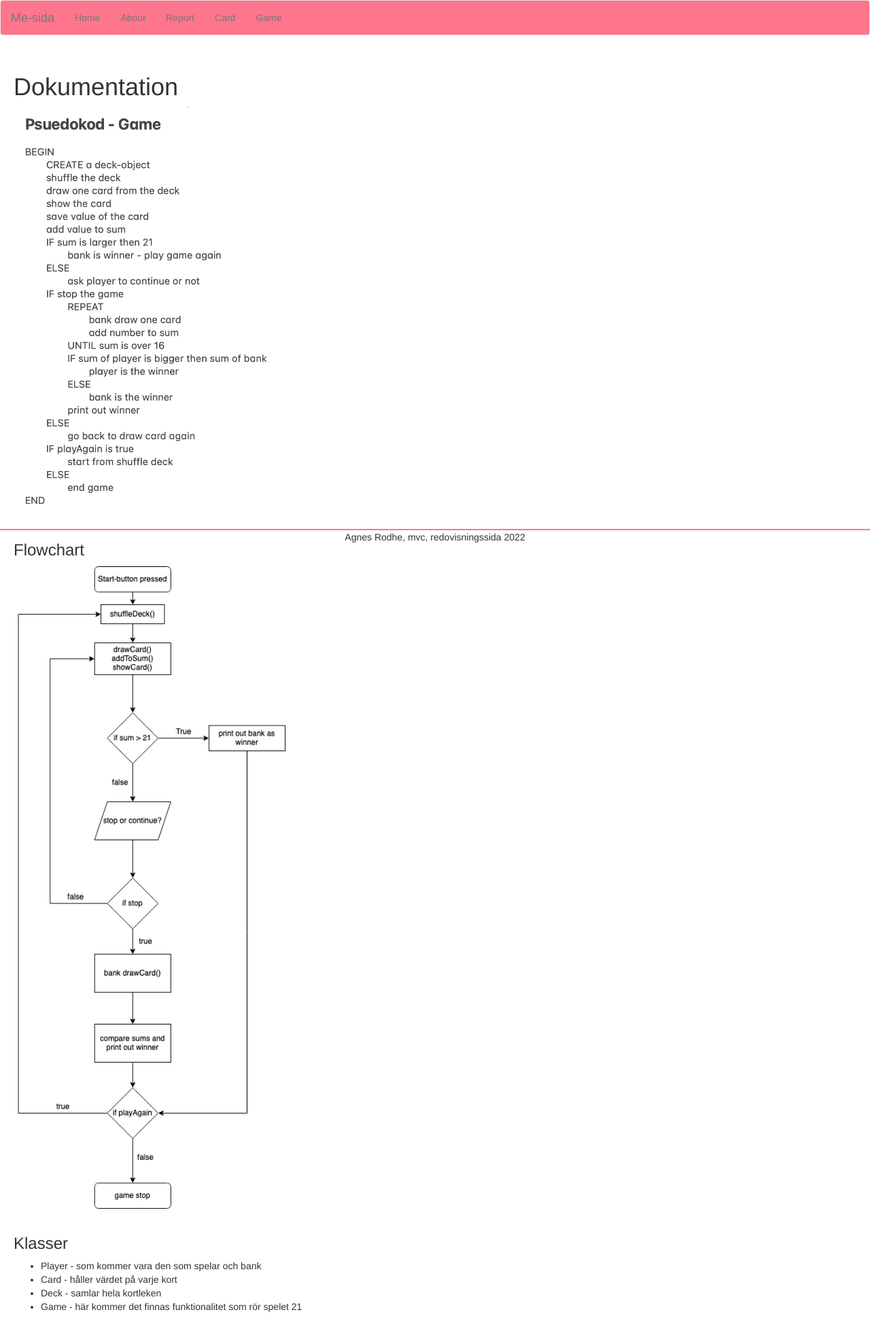
After one commit to agnesrodhe/report, a Symfony app: template templates/game/game-doc.html.twig in a window 1280 px wide. The commit adds this page. Shown: the whole page at 68% size. Run offline with Twig, Linux system fonts and the light colour scheme; the template is opened without the code that fills it, so the values that code supplies are empty; some libraries are stand-ins or nearby versions.

Commit message:
templates modified

```diff
--- a/templates/base.html.twig
+++ b/templates/base.html.twig
@@ -25,6 +25,7 @@
                     <li><a href="{{ url("about") }}">About</a></li>
                     <li><a href="{{ url("report") }}">Report</a></li>
                     <li><a href="{{ url("card") }}">Card</a></li>
+                    <li><a href="{{ url("game") }}">Game</a></li>
                 </ul>
             </div>
         </nav>
--- /dev/null
+++ b/templates/game/game-doc.html.twig
@@ -0,0 +1,17 @@
+{% extends "base.html.twig" %}
+
+{% block title %}Game{% endblock %}
+
+{% block content %}
+<h1>Dokumentation</h1>
+<img src="/img/pseudokod-game.png" width="400" alt="pseudokod">
+<h3>Flowchart</h3>
+<img src="/img/flowchart-game.png" width="400" alt="flowchart">
+<h3>Klasser</h3>
+<ul>
+    <li>Player - som kommer vara den som spelar och bank</li>
+    <li>Card - håller värdet på varje kort</li>
+    <li>Deck - samlar hela kortleken</li>
+    <li>Game - här kommer det finnas funktionalitet som rör spelet 21</li>
+</ul>
+{% endblock %}
```
Also changed, not shown: src/Card/Game.php (added, +8 -0 lines), src/Controller/GameController.php (added, +28 -0 lines), templates/game/game-intro.html.twig (added, +15 -0 lines), public/img/flowchart-game.png (added), public/img/pseudokod-game.png (added).
